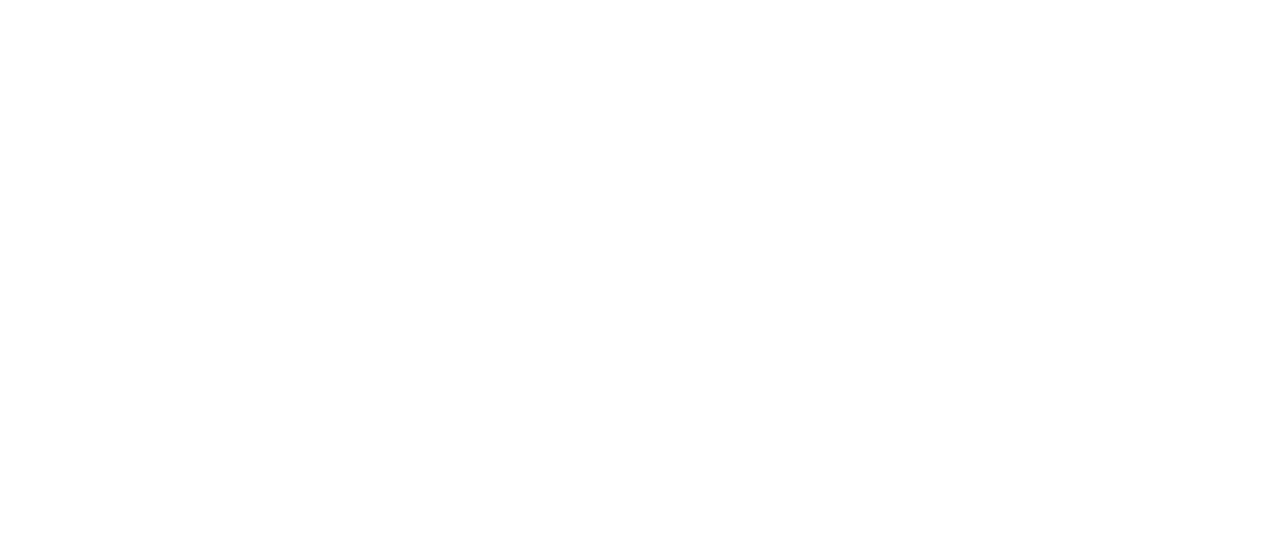
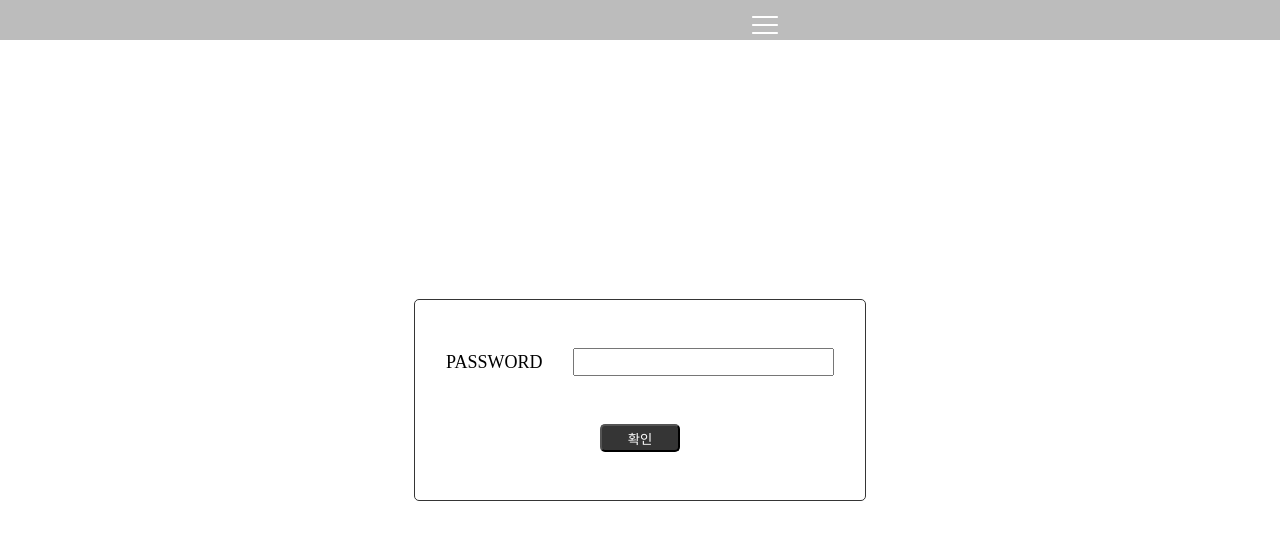
Before and after one commit to birthdayLetter/Front, a React (Create React App) app: page /checkpw in a window 1280 px wide. Before the commit this address had no page. Shown: the top 540 px of the page. Built offline with nearby package versions, Linux system fonts and the light colour scheme; sample sign-in values are in the browser's storage.

Commit message:
password auth

```diff
--- a/src/App.js
+++ b/src/App.js
@@ -5,6 +5,7 @@
 import Main from "./component/main/js/Main.js";
 import SignIn from "./component/sign/js/SignIn.js";
 import SignUp from "./component/sign/js/SignUp.js";
+import CheckPw from "./component/subPage/myPage/js/CheckPw.js";
 import MyPage from "./component/subPage/myPage/js/MyPage.js";
 
 function App() {
@@ -15,6 +16,7 @@
                 <Route path="/" element={<Main/>}/>
                 <Route path="/signin" element={<SignIn/>}/>
                 <Route path="/signup" element={<SignUp/>}/>
+                <Route path="/checkpw" element={<CheckPw/>}/>
                 <Route path="/mypage" element={<MyPage/>}/>
             </Routes>
       </BrowserRouter>
--- a/src/component/header/js/Header.js
+++ b/src/component/header/js/Header.js
@@ -18,7 +18,7 @@
                                 <Link to='/' id="home" className="menu-item">Home</Link>
                                 <p id="freind" className="menu-item">Freind</p>
                                 <p id="freind" className="menu-item">Send-Letter</p>
-                                <Link to='/mypage' id="signin" className="menu-item">MyPage</Link>
+                                <Link to='/checkpw' id="signin" className="menu-item">MyPage</Link>
                                 <Link to='/signin' id="signin" className="menu-item">Sign-in</Link>
                                 <Link to='/signup' id="signup" className="menu-item">Sign-up</Link>
                             </div>
--- a/src/component/subPage/myPage/js/CheckPw.js
+++ b/src/component/subPage/myPage/js/CheckPw.js
@@ -1,16 +1,85 @@
+import {useEffect, useRef} from "react";
+import {useNavigate} from "react-router-dom";
+import {USER_URL} from "../../../../config/host-config.js";
 import Header from "../../../header/js/Header.js";
 import '../scss/CheckPw.scss'
 
 const CheckPw = () => {
+    const USER_AUTH_URL = USER_URL + '/auth';
+    const localToken = localStorage.getItem('ACCESS_TOKEN');
+    const sessionToken = sessionStorage.getItem('ACCESS_TOKEN');
+    const redirection = useNavigate();
+
+    const didAlert = useRef(false);
+
+    useEffect(() => {
+        if (didAlert.current) return; // 이미 알럿했으면 무시
+        didAlert.current = true;       // 알럿했다 표시
+
+        if (localToken === null && sessionToken === null) {
+            alert('로그인이 되어있지 않습니다! 로그인하고 들어와주세요');
+            redirection('/signin');
+        }
+    }, []);
+
+    const checkPwHandler = async () => {
+
+        if (localToken === null) {
+            const res = await fetch(USER_AUTH_URL, {
+                method: 'POST',
+                headers: {
+                    'X-AUTH-TOKEN':`${sessionToken}`, // 인증 헤더 추가
+                    // 'Content-Type': 'application/json',
+                },
+                body: JSON.stringify({
+                    password: document.getElementById('password').value
+                })
+
+            });
+            if (res.ok) {
+                const json = await res.json();
+                console.log(json);
+                redirection('/sign-in'); // 성공 시 리다이렉트
+                alert('카카오 로그인 성공!');
+            } else {
+                console.error('응답 상태 코드:', res.status);
+                alert('서버와의 통신이 원활하지 않습니다. 상태 코드: ' + res.status);
+            }
+        } else if(sessionToken === null) {
+            const res = await fetch(USER_AUTH_URL, {
+                method: 'POST',
+                headers: {
+                    'X-AUTH-TOKEN':`${localToken}`, // 인증 헤더 추가
+                    // 'Content-Type': 'application/json',
+                },
+                body: JSON.stringify({
+                    password: document.getElementById('password').value
+                })
+            });
+            if (res.ok) {
+                const json = await res.json();
+                console.log(json);
+                redirection('/sign-in'); // 성공 시 리다이렉트
+                alert('카카오 로그인 성공!');
+            } else {
+                console.error('응답 상태 코드:', res.status);
+                alert('서버와의 통신이 원활하지 않습니다. 상태 코드: ' + res.status);
+            }
+        }
+
+
+    }
     return(
         <>
             <Header/>
             <div className="checkpw-container">
                 <div className="checkpw-box">
-                    <p>PASSWORD</p>
-                    <input id="password" type="password" />
+                    <div className="checkpw-input-box">
+                        <p>PASSWORD</p>
+                        <input id="password" type="password"/>
+                    </div>
+                    <button className="checkpw-btn" onClick={checkPwHandler}>확인</button>
                 </div>
-                <button>확인</button>
             </div>
         </>
     )
--- a/src/component/subPage/myPage/js/MyPage.js
+++ b/src/component/subPage/myPage/js/MyPage.js
@@ -1,7 +1,17 @@
+import {useState} from "react";
 import Header from "../../../header/js/Header.js";
 import '../scss/MyPage.scss'
 
 const MyPage = () => {
+    const [userProfile, setUserProfile] = useState({
+        name: '',
+        email: '',
+        password: '',
+        phoneNumber: '',
+        adress: '',
+        imagePath: ''
+    });
+
     return(
         <>
             <Header/>
@@ -18,14 +28,19 @@
                                 <p>이름</p>
                                 <div className="myname">하이하이</div>
                             </div>
-                            <div className="myinfo-box mybirth-info">
-                                <p>생년월일</p>
-                                <div className="mybirth">s</div>
+                            <div className="myinfo-box myemail-info">
+                                <p>이메일</p>
+                                <div className="myemail">하이하이</div>
                             </div>
                             <div className="myinfo-box mypw-info">
                                 <p>비밀번호</p>
                                 <div className="mypw">********</div>
                             </div>
+                            <div className="myinfo-box mybirth-info">
+                                <p>생년월일</p>
+                                <div className="mybirth">s</div>
+                            </div>
+
                         </div>
                     </div>
                     <button className="modify-box">정보수정</button>
--- a/src/component/subPage/myPage/scss/CheckPw.scss
+++ b/src/component/subPage/myPage/scss/CheckPw.scss
@@ -0,0 +1,39 @@
+.checkpw-container {
+  width: 100%;
+  height: 100vh;
+  display: flex;
+  justify-content: center;
+  align-items: center;
+
+  .checkpw-box {
+    width: 450px;
+    height: 200px;
+    display: flex;
+    flex-direction: column;
+    justify-content: space-evenly;
+    align-items: center;
+    border: 1px solid #353535;
+    border-radius: 5px;
+
+    .checkpw-input-box {
+      width: 100%;
+      display: flex;
+      flex-direction: row;
+      align-items: center;
+      justify-content: space-evenly;
+      font-size: 18px;
+
+      #password {
+        width: 55%;
+        padding: 1%;
+      }
+    }
+    .checkpw-btn {
+      width: 80px;
+      height: 28px;
+      background: #353535;
+      color: #fff;
+      border-radius: 5px;
+    }
+  }
+}
--- a/src/config/host-config.js
+++ b/src/config/host-config.js
@@ -8,9 +8,11 @@
 
 const SIGN = '/sign-api';
 const SIGN_KAKAO = '/sign-api/kakao';
+const USER = '/user/profile';
 
 
 export const SIGN_URL = API_BASE_URL + SIGN;
 export const SIGN_KAKAO_URL = API_BASE_URL + SIGN_KAKAO;
+export const USER_URL = API_BASE_URL + USER;
 export  const REDIRECT_URI=`http://localhost:3000/sign_in`;
 export  const REST_API_KEY=`e140120f18ebca253dc9456e7b42857e`;
```
